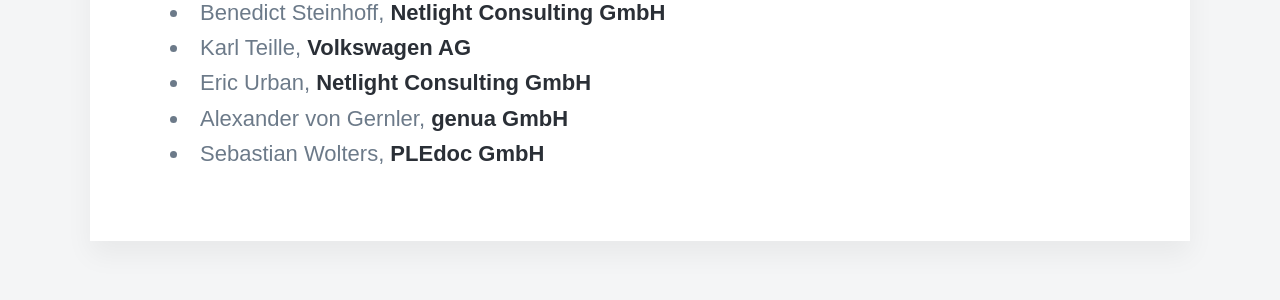
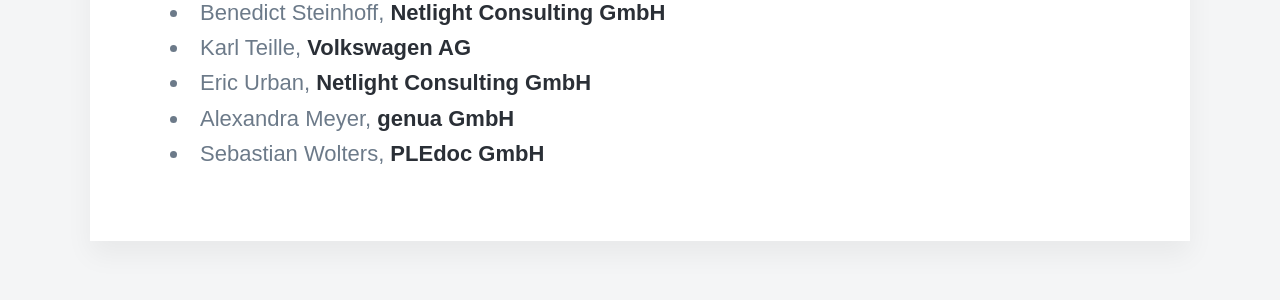
Before and after one commit to informatiCup/informaticup.github.io, a Jekyll site: the page built from _competition/40-jury.md, in a window 1280 px wide. Shown: the part 1252-1552 px from the top of the page. Built offline with Jekyll 4.4.1, drawn with Linux system fonts in a browser that asks for light colours; nearby versions of some CDN libraries; some web fonts are replaced.

Commit message:
Update 40-jury.md

```diff
--- a/_competition/40-jury.md
+++ b/_competition/40-jury.md
@@ -27,5 +27,5 @@
 - Benedict Steinhoff, [Netlight Consulting GmbH](https://www.netlight.com/)
 - Karl Teille, [Volkswagen AG](https://www.volkswagen.de/)
 - Eric Urban, [Netlight Consulting GmbH](https://www.netlight.com/)
-- Alexander von Gernler, [genua GmbH](https://www.genua.de/)
+- Alexandra Meyer, [genua GmbH](https://www.genua.de/)
 - Sebastian Wolters, [PLEdoc GmbH](http://www.pledoc.de/)
```
